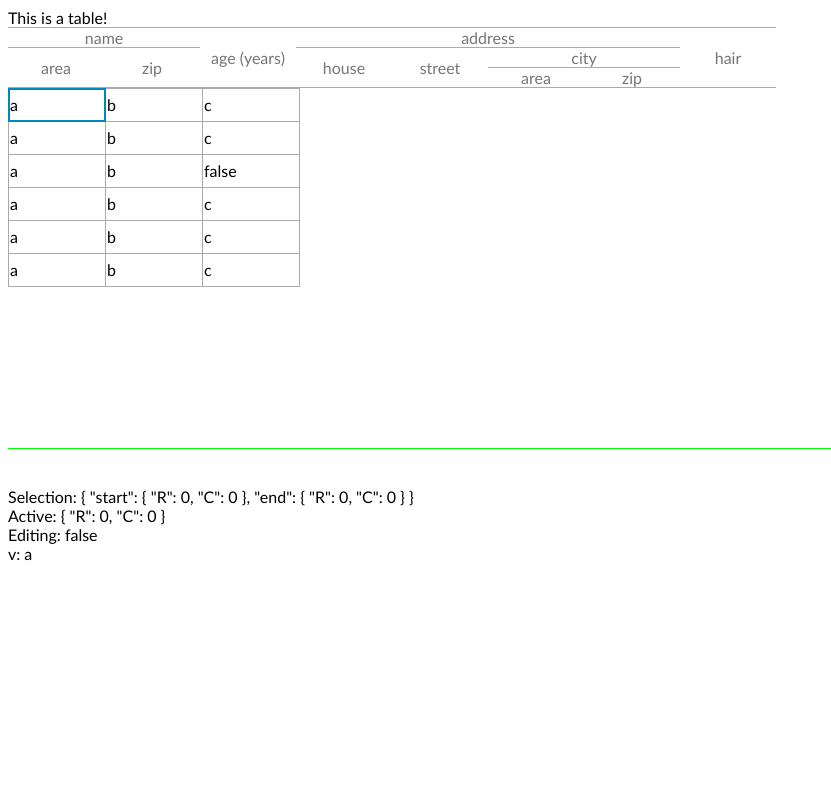
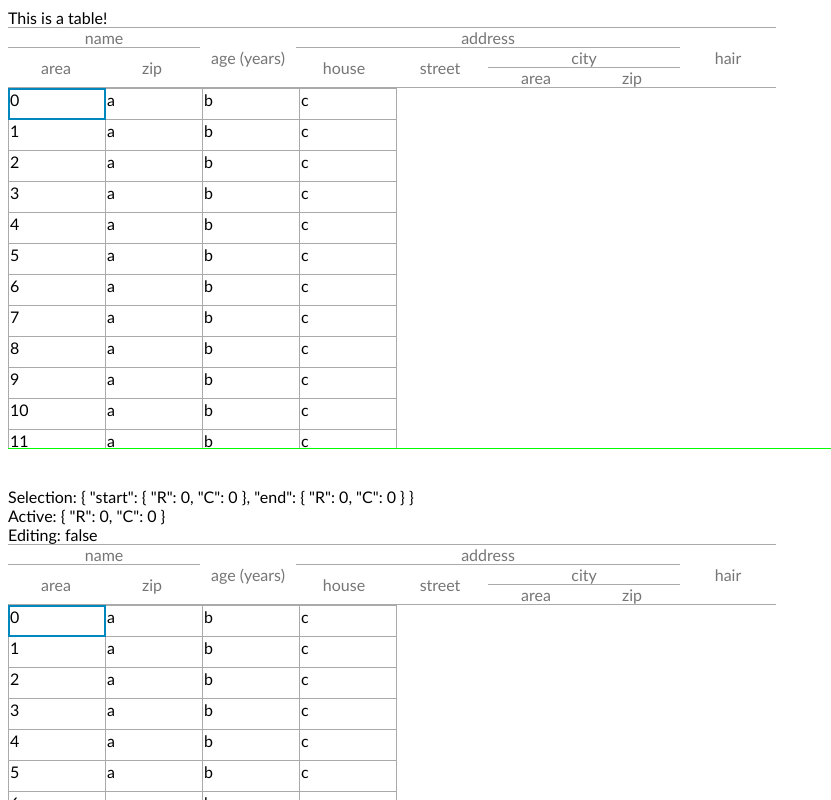
Before and after one commit to tim-lyon/infinite-table, a Vue app: page / in a window 1280 px wide. Shown: the top 800 px of the page, without its empty margins (0-831 px from the left). Built offline with nearby package versions, Linux system fonts and the light colour scheme.

Commit message:
Implemented delete. Moved most styles from inline to classes. Removed tr component

```diff
--- a/src/App.vue
+++ b/src/App.vue
@@ -3,16 +3,27 @@
     This is a table!
     <infinite-table
       :headers="headers"
-      :table-data="sampleData"
-      @input="inputRange"
-      @insert="insertRange"
-      @delete="deleteRange"
+      :row-count="10000"
+      :column-count="4"
+      :tableData="{rows: 10000, columns: 4, get: cellValue, set: setCellValue}"
+    />
+
+    <infinite-table
+      :headers="headers"
+      :row-count="10000"
+      :column-count="4"
+      v-model="sampleData"
     />
   </div>
 </template>
 
 <script>
 import InfiniteTable from './components/InfiniteTable.vue'
+
+var d = {}
+for(var i = 0; i < 10000; ++i){
+  d[i] = [i,"a","b","c"]
+}
 
 export default {
   name: 'app',
@@ -21,14 +32,7 @@ export default {
   },
   data() {
     return{
-      sampleData: [
-        ["a","b","c"],
-        ["a","b","c"],
-        ["a","b",false],
-        ["a","b","c"],
-        ["a","b","c"],
-        ["a","b","c"]
-      ],
+      sampleData: d,
       headers: [
         {name: "name", type:"string", children: [
             {name: "area"},
@@ -52,13 +56,11 @@ export default {
       console.log('inputRange')
       console.log(payload)
     },
-    insertRange(payload) {
-      console.log('insertRange')
-      console.log(payload)
+    cellValue(row, column){
+      return d[row][column]
     },
-    deleteRange(payload) {
-      console.log('deleteRange')
-      console.log(payload)
+    setCellValue(row, column, value){
+      d[row][column] = value
     }
   }
 }
--- a/src/components/InfiniteTable.vue
+++ b/src/components/InfiniteTable.vue
@@ -11,19 +11,26 @@
       <div :style="{height: totalHeight+'px'}">
         <table :style="{position:'relative', top:topBufferHeight+'px', borderCollapse: 'collapse'}">
           <colgroup>
-            <col v-for="i of columnCount" :key="i" :style="columnStyle"/>
+            <col v-for="i of columnCount" :key="i"/>
           </colgroup>
-          <tr is="InfiniteTableRow"
-          v-for="i in renderedRowCount"
-          :config="config"
-          :row-index="i+startRow"
-          @input="setData($event, i+startRow)"
-          @cellMouseDown="onCellMouseDown"
-          @cellMouseOver="onCellMouseOver"
-          :data="rowData(i+startRow)"
-          :selected-range="selectedRange"
-          :active-cell="active"
-          :key="i+startRow" />
+          <tr
+          v-for="row in renderedRowArray"
+          :row-index="row"
+          :key="row - startRow" >
+            <td is="InfiniteTableCell"
+              v-for="column in columnCount"
+              :key="column"
+              :selected-range="selectedRange"
+              :active-cell="active"
+              :row-index="row"
+              :column-index="column -1"
+            >
+              <div class="cell-content"
+                @mousedown="onCellMouseDown({R: row, C: column -1})"
+                @mouseover="onCellMouseOver({R: row, C: column -1})"
+              >{{getCellValue(row, column -1)}}</div>
+            </td>
+          </tr>
         </table>
       </div>
     </div>
@@ -37,13 +44,12 @@
   <br><br>Selection: {{selection}}
   <br>Active: {{active}}
   <br>Editing: {{isEditing}}
-  <br>v: {{inputValue}}
 </div>
 </template>
 
 <script>
 import InfiniteTableHeaders from './InfiniteTableHeaders.vue'
-import InfiniteTableRow from './InfiniteTableRow.vue'
+import InfiniteTableCell from './InfiniteTableCell.vue'
 
 const ROW_HEIGHT = 30
 const BUFFER_ROWS = 5
@@ -86,7 +92,11 @@ export default {
   name: 'InfiniteTable',
   components: {
     InfiniteTableHeaders,
-    InfiniteTableRow
+    InfiniteTableCell
+  },
+  model: {
+    prop: 'tableData',
+    event: 'update'
   },
   props: {
     config: {
@@ -96,11 +106,19 @@ export default {
         return DEFAULT_CONFIG
       }
     },
+    columnCount: {
+      type: Number,
+      required: true
+    },
+    rowCount: {
+      type: Number,
+      required: true
+    },
     headers: {
       required: false
     },
     tableData: {
-      type: Array,
+      type: Object,
       required: true
     },
     exports: {
@@ -125,9 +143,20 @@ export default {
       }
     }
   },
+  created(){
+    this.hasGetFunction = this.tableData.hasOwnProperty('get')
+    this.hasSetFunction = this.tableData.hasOwnProperty('set')
+  },
   methods: {
-    rowData(iRow) {
-      return this.tableData[iRow]
+    getCellValue(row, column){
+      return this.hasGetFunction ? this.tableData.get(row, column) : this.tableData[row][column]
+    },
+    setCellValue(row, column, value){
+      if(this.hasSetFunction){
+        this.tableData.set(row, column, value)
+      }else{
+        this.$set(this.tableData[row], column, null)
+      }
     },
     startExport(exportFunction){
       exportFunction()
@@ -166,12 +195,6 @@ export default {
           C: column,
         }
       }
-    },
-    setData(data, row){
-        this.$emit('input', {
-          range: this.cellRange(row, data.column),
-          value: data.value
-        })
     },
     defaultColumnName(iCol) {
       for (var ret = '', a = 1, b = 26; (iCol -= a) >= 0; a = b, b *= 26) {
@@ -212,6 +235,9 @@ export default {
           break
         case 'PageDown':
           this.OnArrow(0,ROW_COUNT)
+          break
+        case 'Delete':
+          this.OnDelete()
           break
         default:
           this.isEditing = true
@@ -359,19 +385,18 @@ export default {
         this.isEditing = false
       }
       this.active.R = clamp(iRow, 0, this.rowCount - 1)
+    },
+    OnDelete(){
+      for(var row = this.selectedRange.start.R; row<=this.selectedRange.end.R; row++){
+        for(var column = this.selectedRange.start.C; column<=this.selectedRange.end.C; column++){
+          this.setCellValue(row, column, null)
+        }
+      }
     }
   },
   computed: {
-    columnStyle(){
-      const border = this.config.style.column.border
-      return {
-        borderWidth: '0 ' + border.width + 'px',
-        borderStyle: 'solid',
-        borderColor: border.color
-      }
-    },
-    inputValue() {
-      return this.tableData[this.active.R][this.active.C]
+    isModel(){
+      return this.$listeners.hasOwnProperty('update')
     },
     selectedRange(){
       return {
@@ -393,22 +418,26 @@ export default {
       if(Array.isArray(this.headers) || this.headers === undefined){
         return this.headers
       }
-      return this.tableData[0].map((cell, iCol) => {
-        return {name: this.defaultColumnName(iCol+1)}
-      })
+      let headers = []
+      for(var column = 0; column < this.columnCount; column++){
+        headers.push({name: this.defaultColumnName(column)})
+      }
+      return headers
     },
     computedExports(){
       return Array.isArray(this.exports) || this.exports === undefined ?
       this.exports : {CSV: this.exportCSV}
     },
-    rowCount() {
-      return this.tableData.length
-    },
-    columnCount() {
-      return this.tableData[0].length
-    },
     renderedRowCount() {
       return Math.min(this.renderedRows, this.rowCount - this.startRow)
+    },
+    renderedRowArray() {
+      let renderedRows = []
+      var currentRow = this.startRow+1
+      for(var i = 0; i < this.renderedRowCount; i ++){
+        renderedRows.push(currentRow++)
+      }
+      return renderedRows
     },
     totalHeight() {
       return Math.min(MAX_ROWS, this.rowCount)*ROW_HEIGHT
@@ -448,4 +477,15 @@ export default {
   font-size: inherit;
   line-height: inherit;
 }
+col {
+  border: 1px solid #aaa;
+}
+tr {
+  background: none;
+  border: 1px solid #aaa;
+  height: 30px;
+}
+.cell-content {
+
+}
 </style>
--- a/src/components/InfiniteTableCell.vue
+++ b/src/components/InfiniteTableCell.vue
@@ -1,10 +1,7 @@
 <template>
-  <td :style="cellStyle">
-      <div class="cell"
-      :style="innerStyle"
-      @mousedown="$emit('cellMouseDown')"
-      @mouseover="$emit('cellMouseOver')">
-        {{value}}
+  <td :class="outerClass">
+      <div :class="innerClass">
+        <slot/>
       </div>
   </td>
 </template>
@@ -14,68 +11,25 @@
 export default {
   name: 'InfiniteTableCell',
   props: [
-    'config',
-    'value',
     'selectedRange',
-    'isActive',
+    'activeCell',
     'rowIndex',
     'columnIndex'
   ],
   computed: {
-    innerStyle(){
-      return {
-        borderTop: this.borderStyle(0),
-        borderRight: this.borderStyle(1),
-        borderBottom: this.borderStyle(2),
-        borderLeft: this.borderStyle(3),
-        padding: this.paddingWidths
-      }
+    isActive(){
+      return this.rowIndex == this.activeCell.R && this.columnIndex == this.activeCell.C
     },
-    cellStyle(){
-      let style = {
-        background: this.isSelected && !this.isActive ? this.config.style.selection.fill.color : 'none',
-        padding: 0
-      }
-      const color = this.fence.color
-      let width = this.config.style.row.border.width
-      let border = width + 'px solid ' + color
-      if(this.isTop || this.isSelected){
-        style.borderTop = border
-      }
-      if(this.isBottom || this.isSelected){
-        style.borderBottom = border
-      }
-      width = this.config.style.column.border.width
-      border = width + 'px solid ' + color
-      if(this.isLeft || this.isSelected){
-        style.borderLeft = border
-      }
-      if(this.isRight || this.isSelected){
-        style.borderRight = border
-      }
-      return style
+    isInSelectedRowRange(){
+      return this.rowIndex >= this.selectedRange.start.R &&
+      this.rowIndex <= this.selectedRange.end.R
     },
-    fence(){
-      return this.config.style.selection.border
+    isInSelectedColumnRange(){
+      return this.columnIndex >= this.selectedRange.start.C &&
+      this.columnIndex <= this.selectedRange.end.C
     },
-    borderWidths(){
-      return [
-        this.isTop ? this.fence.width : 0,
-        this.isRight ? this.fence.width : 0,
-        this.isBottom ? this.fence.width : 0,
-        this.isLeft ? this.fence.width : 0
-      ]
-    },
-    paddingWidths(){
-      return this.borderWidths.map(x => this.fence.width-x).join('px ') + 'px';
-    },
-    borderColors(){
-      return [
-        this.fence.color,
-        this.isRight ? this.fence.color : this.config.style.column.border.color,
-        this.isBottom ? this.fence.color: this.config.style.row.border.color,
-        this.fence.color
-      ]
+    isSelected(){
+      return this.isInSelectedRowRange && this.isInSelectedColumnRange
     },
     isLeft(){
       return this.isInSelectedRowRange &&
@@ -93,30 +47,67 @@ export default {
       return this.isInSelectedColumnRange &&
       this.rowIndex === this.selectedRange.end.R;
     },
-    isInSelectedRowRange(){
-      return this.rowIndex >= this.selectedRange.start.R &&
-      this.rowIndex <= this.selectedRange.end.R
+    innerClass(){
+      return {
+        cell: true,
+        top: this.isTop,
+        right: this.isRight,
+        bottom: this.isBottom,
+        left: this.isLeft,
+        highlight: this.isSelected && !this.isActive
+      }
     },
-    isInSelectedColumnRange(){
-      return this.columnIndex >= this.selectedRange.start.C &&
-      this.columnIndex <= this.selectedRange.end.C
-    },
-    isSelected(){
-      return this.isInSelectedRowRange && this.isInSelectedColumnRange
-    }
-  },
-  methods: {
-    borderStyle(i){
-      return this.borderWidths[i] + 'px solid ' + this.borderColors[i]
+    outerClass(){
+      return {
+        outer: true,
+        selected: this.isSelected
+      }
     }
   }
 }
 </script>
 
 <style>
+
+.outer{
+  padding:0;
+}
+
+.outer.selected{
+  border:1px solid rgb(0, 135, 189);
+}
+
 .cell{
   width:6em;
   box-sizing: border-box;
+  height: 30px;
+  background:none;
+  padding:1px;
+  border:0px solid rgb(0, 135, 189);
+}
+
+.cell.top{
+  border-top-width: 1px;
+  padding-top: 0;
+}
+
+.cell.right{
+  border-right-width: 1px;
+  padding-right: 0;
+}
+
+.cell.bottom{
+  border-bottom-width: 1px;
+  padding-bottom: 0;
+}
+
+.cell.left{
+  border-left-width: 1px;
+  padding-left: 0;
+}
+
+.cell.highlight{
+  background: rgba(0, 135, 189, .13);
 }
 
 ::selection {
--- a/src/components/InfiniteTableHeaders.vue
+++ b/src/components/InfiniteTableHeaders.vue
@@ -1,8 +1,7 @@
 <template>
   <div class="header-container" @mouseup="onMouseUp">
     <template v-for="(h, i) of headers">
-      <div class="inner-container"
-        :style="headerStyle(i)"
+      <div :class="{innerContainer: true, selected: isColumnSelected(i)}"
         v-if="h.hasOwnProperty('children')"
         @mousedown.stop="onColumnMouseDown(columnRange(i))"
         @mouseover.stop="onColumnMouseOver(columnRange(i))"
@@ -18,8 +17,7 @@
         @mouseOverColumns="onColumnMouseOver"/>
 
       </div>
-      <div v-else class="header-item"
-        :style="headerStyle(i)"
+      <div v-else :class="{headerItem: true, selected: isColumnSelected(i)}"
         @mousedown.stop="onColumnMouseDown(columnRange(i))"
         @mouseover.stop="onColumnMouseOver(columnRange(i))"
         :key="-i"
@@ -48,11 +46,6 @@ export default {
     },
     selectedColumns: Object,
     config: Object,
-  },
-  data() {
-    return {
-
-    }
   },
   methods: {
     selectColumnRange(range){
@@ -104,11 +97,9 @@ export default {
       return range.start-1 >= this.selectedColumns.start &&
       range.end-1 <= this.selectedColumns.end
     },
-    headerStyle(i){
-      const isSelected = this.isColumnSelected(i)
+    headerClass(i){
       return {
-          background: isSelected ? this.config.style.selection.border.color : 'none',
-          borderColor: isSelected ? this.config.style.selection.border.color : '#aaa'
+          selected: this.isColumnSelected(i)
       }
     }
   }
@@ -125,22 +116,27 @@ export default {
   user-select: none;
 }
 
-.inner-container{
+.innerContainer{
   display:flex;
   flex-direction: column;
   border-top: 1px solid #aaa;
 }
-.inner-container .header-container{
+.innerContainer .header-container{
   flex:1;
 }
-.header-item{
+.headerItem{
   min-width:6em;
   display: flex;
   align-items: center;
   border-bottom: 1px solid #aaa;
   border-top: 1px solid #aaa;
 }
-.header-item>div{
+.headerItem>div{
   flex:1;
 }
+.selected{
+  background:blue;
+  border-bottom: 1px solid blue;
+  border-top: 1px solid blue;
+}
 </style>
--- a/src/components/InfiniteTableRow.vue
+++ /dev/null
@@ -1,50 +0,0 @@
-<template>
-  <tr class="row" :style="rowStyle">
-    <td is="InfiniteTableCell"
-      v-for="(cell, columnIndex) of data"
-      :config="config"
-      :value="cell"
-      @cellMouseDown="$emit('cellMouseDown', {R: rowIndex, C: columnIndex})"
-      @cellMouseOver="$emit('cellMouseOver', {R: rowIndex, C: columnIndex})"
-      :key="columnIndex"
-      :selected-range="selectedRange"
-      :is-active="rowIndex === activeCell.R && columnIndex === activeCell.C"
-      :row-index="rowIndex"
-      :column-index="columnIndex"
-    />
-  </tr>
-</template>
-
-<script>
-import InfiniteTableCell from './InfiniteTableCell.vue'
-
-export default {
-  name: 'InfiniteTableRow',
-  components: {
-    InfiniteTableCell
-  },
-  props: ['config', 'data', 'rowIndex', 'selectedRange', 'activeCell'],
-  created(){
-    this.$emit('created')
-  },
-  computed: {
-    rowStyle() {
-      let background = 'none'
-      if(this.config.style && this.config.style.row){
-        if(this.config.style.row.background){
-          let color = this.config.style.row.background
-          background = Array.isArray(color) ? color[this.rowIndex%color.length] : color
-        }
-      }
-
-      const border = this.config.style.row.border
-      return {
-        background: background,
-        borderTop: border.width + 'px solid ' + border.color,
-        borderBottom: border.width + 'px solid ' + border.color,
-        lineHeight: '30px'
-      }
-    }
-  }
-}
-</script>
```
